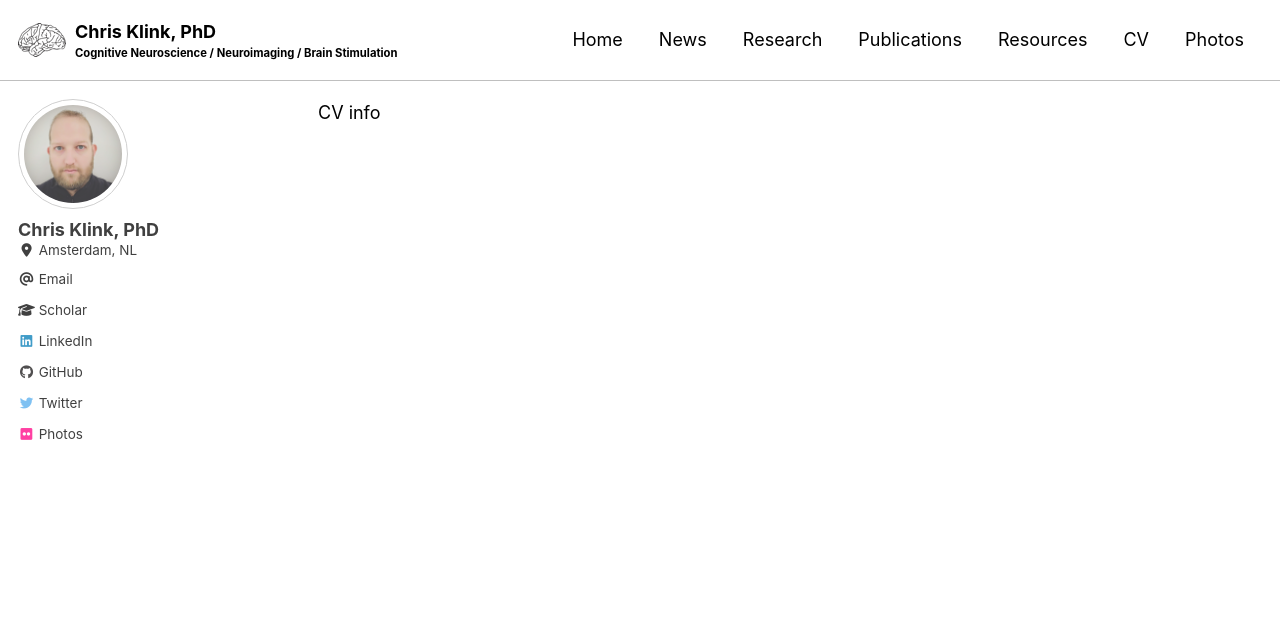
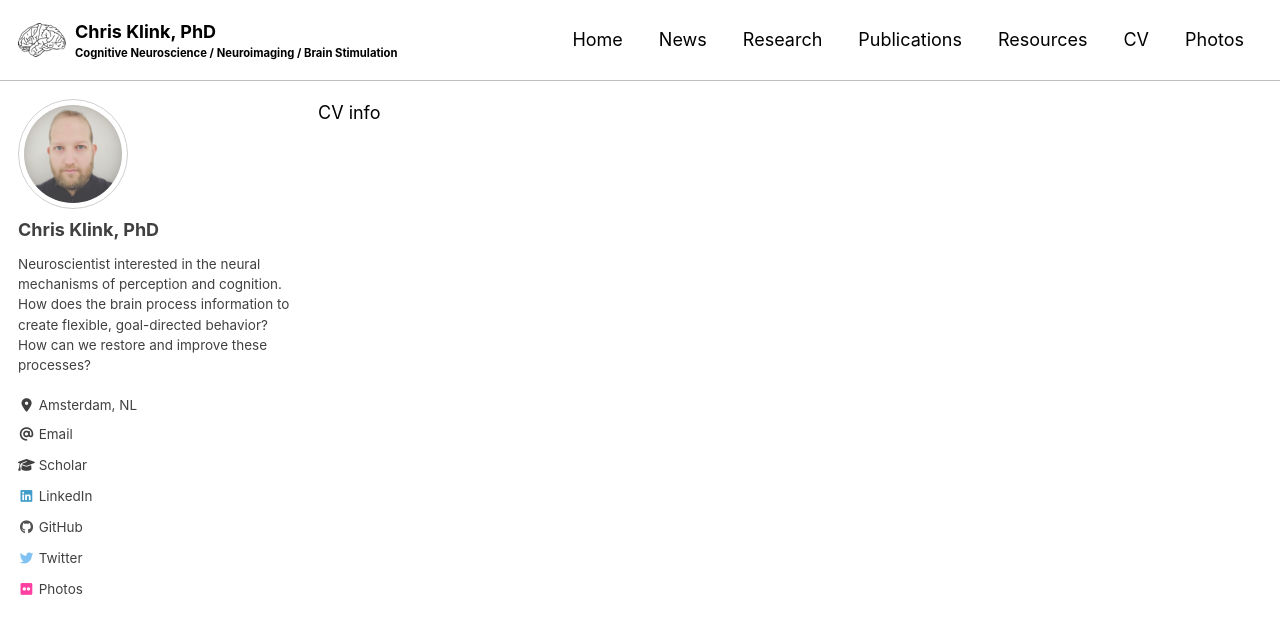
Before and after one commit to pcklink/pcklink.github.io, a Jekyll site: the page built from cv.html, in a window 1280 px wide and 900 px high. Shown: the top 634 px of the window. Built offline with Jekyll 4.4.1, drawn with Linux system fonts in a browser that asks for light colours; cached includes are drawn as plain includes; nearby versions of some CDN libraries; some of the changed lines change nothing that is shown.

Commit message:
Update _config.yml

```diff
--- a/_config.yml
+++ b/_config.yml
@@ -109,7 +109,8 @@
 author:
   name             : "Chris Klink, PhD"
   avatar           : "/assets/images/bio-photo.png" # path of avatar image, e.g. "/assets/images/bio-photo.jpg"
-  bio              : # "I am a neuroscientist interested in the neural mechanisms of perception and cognition. How does the brain process information to create flexible, goal-directed behavior? How can we restore and improve these processes?"
+  bio              : "Neuroscientist interested in the neural mechanisms of perception and cognition. How does the brain process information to create flexible, goal-directed behavior? How can we restore and improve these processes?"
+  # bio              : "Netherlands Institute for Neuroscience"
   location         : "Amsterdam, NL"
   email            : # "c.klink@nin.knaw.nl"
   links:
```
